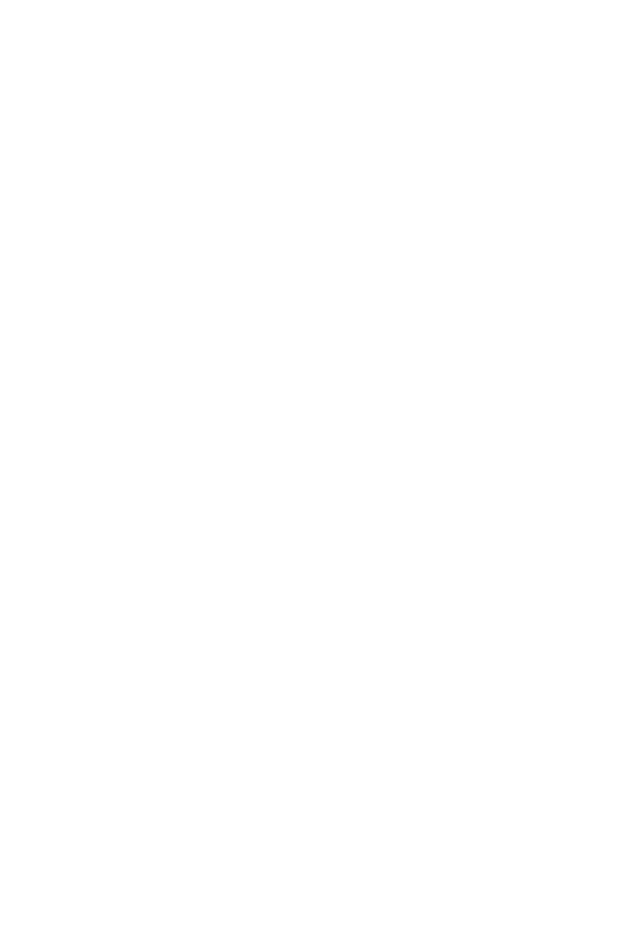
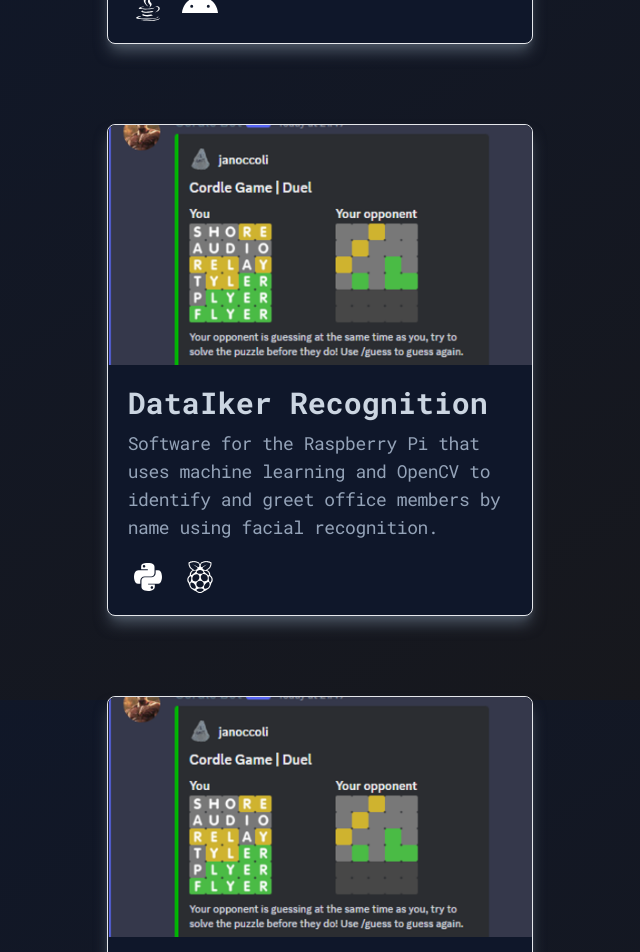
Before and after one commit to JPadley18/jpadley.com, a Next.js app: page / in a window 1280 px wide. Shown: the part 2500-3452 px from the top of the page, without its empty margins (320-960 px from the left). Before the commit the page ends 1944 px from the top, so only its background shows below. Built offline with nearby package versions, Linux system fonts and the light colour scheme.

Commit message:
Add skeleton project entries for remaining projects

```diff
--- a/pages/index.tsx
+++ b/pages/index.tsx
@@ -3,7 +3,7 @@
 import SubTitle from "@/components/sub-title"
 import Project from "@/components/project"
 import Divider from "@/components/divider"
-import { faDocker, faGolang, faNodeJs, faRaspberryPi, faPython } from "@fortawesome/free-brands-svg-icons"
+import { faDocker, faGolang, faNodeJs, faRaspberryPi, faPython, faJava, faAndroid } from "@fortawesome/free-brands-svg-icons"
 
 export default function Home() {
     return (
@@ -18,6 +18,15 @@
             <Project image="/cordle-thumb.png" width={934} height={684} title="Turtle Printer"
             description="Software allowing new programmers to write Python code to draw images using the Turtle library and print their creations on a thermal receipt printer."
             href="/turtle" icons={[faPython, faRaspberryPi]} />
+            <Project image="/cordle-thumb.png" width={934} height={684} title="TouCan"
+            description="Android app using OpenCV to identify a drinks can using the phone camera and send directions to a Lego Mindstorms robot to navigate to the can."
+            href="/toucan" icons={[faJava, faAndroid]} />
+            <Project image="/cordle-thumb.png" width={934} height={684} title="DataIker Recognition"
+            description="Software for the Raspberry Pi that uses machine learning and OpenCV to identify and greet office members by name using facial recognition."
+            href="/toucan" icons={[faPython, faRaspberryPi]} />
+            <Project image="/cordle-thumb.png" width={934} height={684} title="PyDrake"
+            description="Python wrapper for the League of Legends API."
+            href="/toucan" icons={[faPython]} />
         </div>
     )
 }
```
